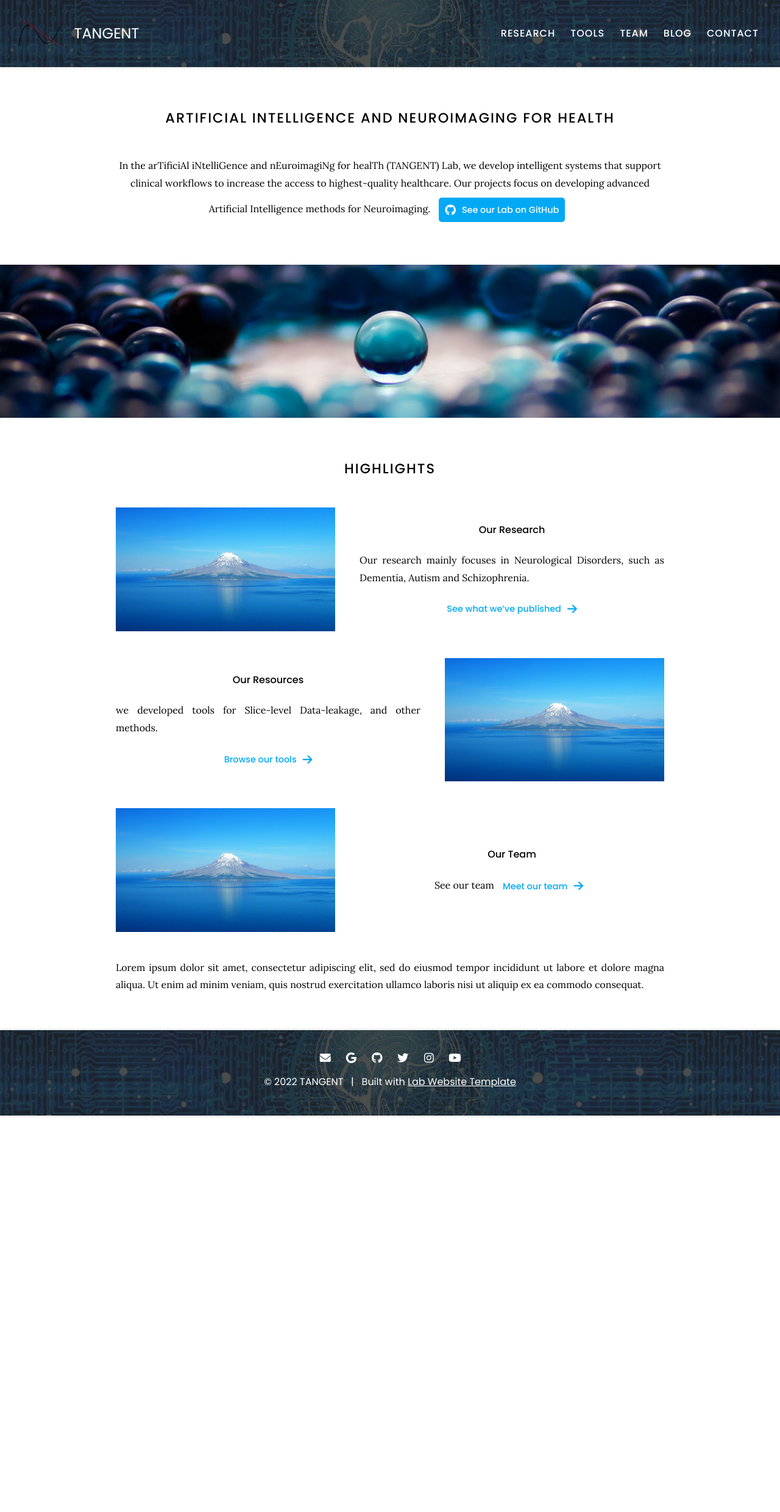
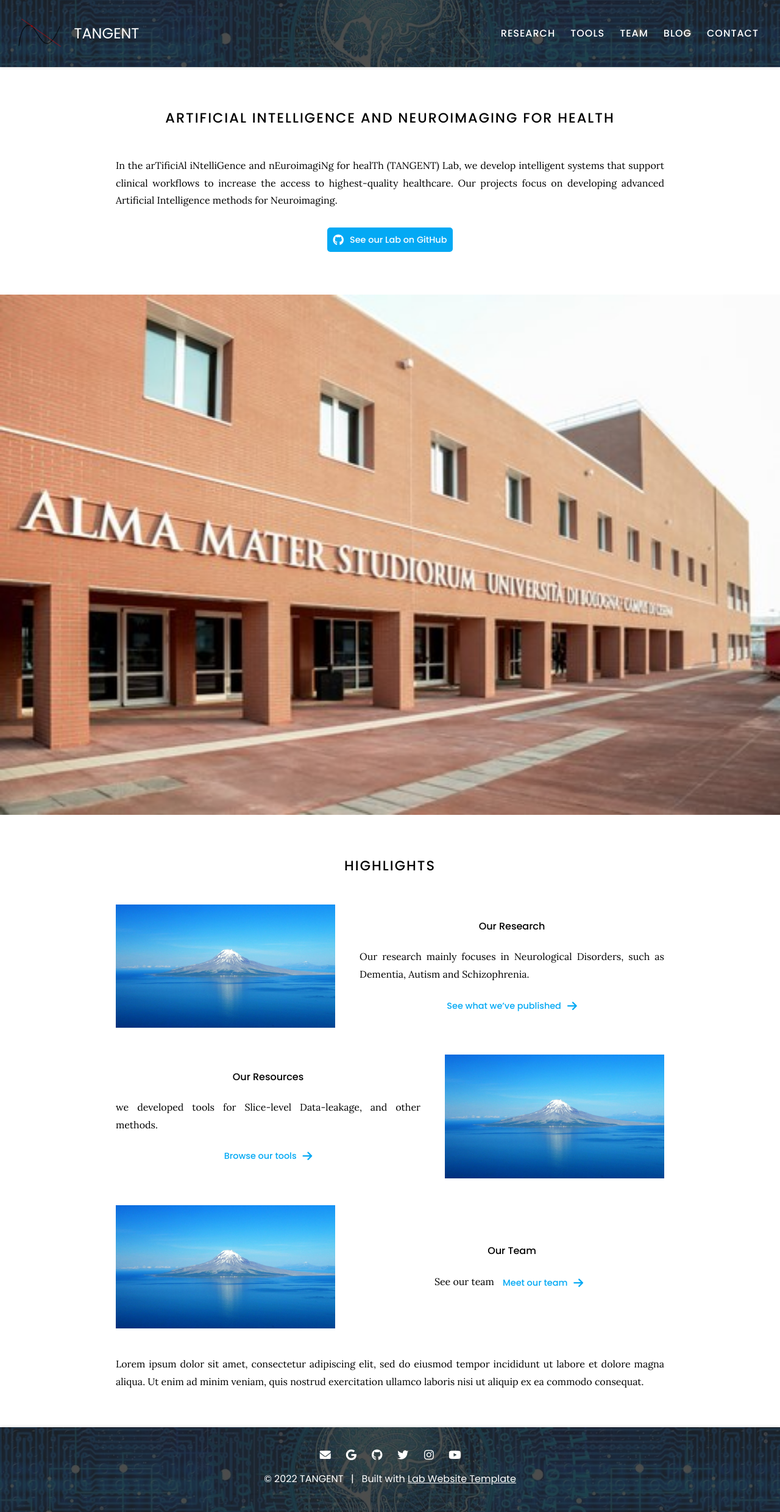
Before and after one commit to riccardoscheda/riccardoscheda.github.io, a Jekyll site: the page built from index.md, in a window 1280 px wide. Shown: the whole page at 61% size. Built offline with Jekyll 4.4.1, drawn with Linux system fonts in a browser that asks for light colours; before the commit the page ends 1829 px from its top, so only the background shows below that.

Commit message:
Update index.md

```diff
--- a/index.md
+++ b/index.md
@@ -5,6 +5,8 @@
 # Artificial Intelligence and Neuroimaging for Health
 
 In the arTificiAl iNtelliGence and nEuroimagiNg for healTh (TANGENT) Lab, we develop intelligent systems that support clinical workflows to increase the access to highest-quality healthcare. Our projects focus on developing advanced Artificial Intelligence methods for Neuroimaging.
+
+{:.center}
 {%
   include link.html
   type="github"
@@ -17,7 +19,7 @@
 
 {% include section.html full=true %}
 
-{% include banner.html image="images/banner.jpg" %}
+{% include banner.html image="images/campus.jpeg" %}
 
 {% include section.html %}
 
```
